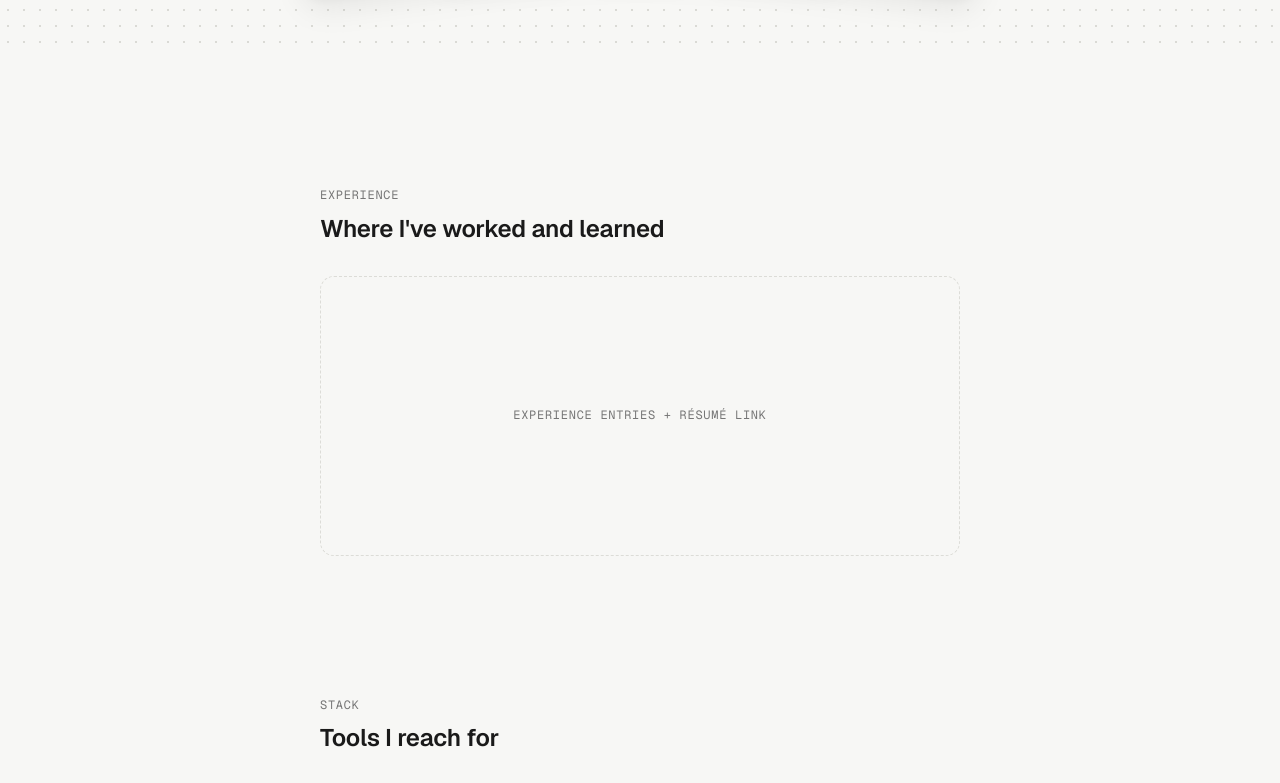
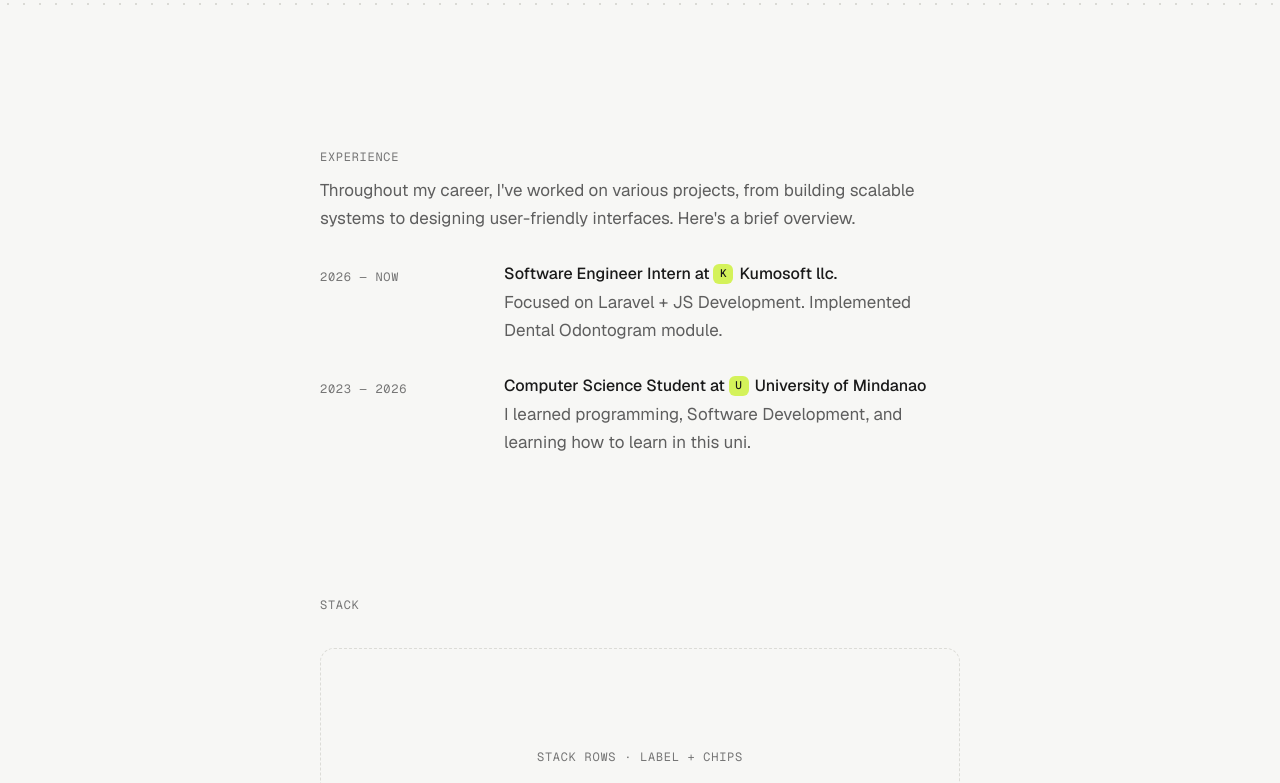
Before and after one commit to robroi-neo/Portfolio-V2, a React (Vite) app: page / in a window 1280 px wide. Shown: the part 1057-1840 px from the top of the page. Built offline with nearby package versions, Linux system fonts and the light colour scheme; a web font is replaced by a local one.

Commit message:
feat: implement experience section.

```diff
--- a/src/App.jsx
+++ b/src/App.jsx
@@ -1,9 +1,11 @@
 import Dock from './components/Dock.jsx'
+import Experience from './components/Experience.jsx'
 import Hero from './components/Hero.jsx'
 import ProjectFan from './components/ProjectFan.jsx'
 import Section from './components/Section.jsx'
 import Slot from './components/Slot.jsx'
 import TopBar from './components/TopBar.jsx'
+import { EXPERIENCE } from './data/experience.js'
 import { PROJECTS } from './data/projects.js'
 import { SECTIONS, SECTION_IDS } from './data/sections.js'
 import { useActiveSection } from './hooks/useActiveSection.js'
@@ -24,18 +26,21 @@ export default function App() {
 
         <Section
           id="projects"
-          label="Work"
-          heading="Selected projects"
+          label="projects"
           intro="Here are some of my proudest works so far. Click to see more."
         >
           <ProjectFan projects={PROJECTS} />
         </Section>
 
-        <Section id="experience" label="Experience" heading="Where I've worked and learned">
-          <Slot minHeight={280}>Experience entries + résumé link</Slot>
+        <Section
+          id="experience"
+          label="Experience"
+          intro="Throughout my career, I've worked on various projects, from building scalable systems to designing user-friendly interfaces. Here's a brief overview."
+        >
+          <Experience entries={EXPERIENCE} />
         </Section>
 
-        <Section id="stack" label="Stack" heading="Tools I reach for">
+        <Section id="stack" label="Stack">
           <Slot minHeight={220}>Stack rows · label + chips</Slot>
         </Section>
 
@@ -51,7 +56,7 @@ export default function App() {
           <Slot minHeight={140}>Arcade door</Slot>
         </Section>
 
-        <Section id="contact" label="Contact" heading="Say hello">
+        <Section id="contact" label="Contact">
           <Slot minHeight={320}>Form · link rows · signature footer</Slot>
         </Section>
       </main>
--- /dev/null
+++ b/src/components/Experience.css
@@ -0,0 +1,87 @@
+/* Experience — dates on the left, role/company/description on the right. */
+
+.experience {
+  display: grid;
+  gap: 32px;
+  margin: 0;
+}
+
+.experience__item {
+  display: grid;
+  grid-template-columns: 160px 1fr;
+  gap: 24px;
+}
+
+.experience__dates {
+  padding-top: 4px; /* line up with the first line of the title */
+  font-family: var(--font-mono);
+  font-size: var(--fs-label);
+  letter-spacing: var(--tracking-label);
+  text-transform: uppercase;
+  color: var(--label);
+  white-space: nowrap;
+}
+
+.experience__body {
+  display: grid;
+  gap: 4px;
+}
+
+.experience__title {
+  font-size: 1rem;
+  font-weight: 500;
+  letter-spacing: 0;
+}
+
+.experience__company {
+  display: inline-flex;
+  align-items: center;
+  gap: 6px;
+  vertical-align: bottom;
+}
+
+.experience__company a {
+  text-decoration: none;
+}
+
+@media (hover: hover) {
+  .experience__company a:hover {
+    text-decoration: underline;
+    text-underline-offset: 3px;
+  }
+}
+
+.experience__logo {
+  flex: none;
+  width: 20px;
+  height: 20px;
+  border-radius: 6px;
+  object-fit: cover;
+}
+
+.experience__logo--fallback {
+  display: grid;
+  place-items: center;
+  background: var(--accent);
+  color: var(--text);
+  font-family: var(--font-mono);
+  font-size: 11px;
+  font-weight: 500;
+  line-height: 1;
+}
+
+.experience__description {
+  color: var(--text-muted);
+}
+
+/* Narrow screens: dates sit above each entry instead of beside it. */
+@media (max-width: 559px) {
+  .experience__item {
+    grid-template-columns: 1fr;
+    gap: 4px;
+  }
+
+  .experience__dates {
+    padding-top: 0;
+  }
+}
--- /dev/null
+++ b/src/components/Experience.jsx
@@ -0,0 +1,57 @@
+import { useState } from 'react'
+import './Experience.css'
+
+/** Company logo, or a tile with the company's first letter when there's no logo (or it fails to load). */
+function CompanyLogo({ company, logo }) {
+  const [failed, setFailed] = useState(false)
+
+  if (logo && !failed) {
+    return (
+      <img
+        className="experience__logo"
+        src={logo}
+        alt=""
+        width="20"
+        height="20"
+        onError={() => setFailed(true)}
+      />
+    )
+  }
+  return (
+    <span className="experience__logo experience__logo--fallback" aria-hidden="true">
+      {company.replace(/[^\p{L}\p{N}]/gu, '').charAt(0).toUpperCase()}
+    </span>
+  )
+}
+
+/** Timeline-style list: dates on the left, role + company + description on the right. One row per entry. */
+export default function Experience({ entries }) {
+  return (
+    <ol className="experience" role="list">
+      {entries.map(({ id, start, end, role, company, logo, url, description }) => (
+        <li key={id} className="experience__item">
+          <p className="experience__dates">
+            {start} — {end || 'Now'}
+          </p>
+
+          <div className="experience__body">
+            <h3 className="experience__title">
+              {role} at{' '}
+              <span className="experience__company">
+                <CompanyLogo company={company} logo={logo} />
+                {url ? (
+                  <a href={url} target="_blank" rel="noreferrer">
+                    {company}
+                  </a>
+                ) : (
+                  company
+                )}
+              </span>
+            </h3>
+            <p className="experience__description">{description}</p>
+          </div>
+        </li>
+      ))}
+    </ol>
+  )
+}
--- a/src/components/ProjectFan.css
+++ b/src/components/ProjectFan.css
@@ -2,7 +2,9 @@
 
 .fan {
   --card-w: 280px;
-  --rest-gap: 140px; /* horizontal distance between cards at rest */
+  /* Horizontal distance between cards at rest. Shrinks on narrower screens so
+     the fan stays compact in the middle just before it becomes a column. */
+  --rest-gap: clamp(80px, 11vw, 140px);
   --gap: var(--rest-gap);
   --tilt: 5deg; /* rotation per step from the middle */
   --ease-smooth: cubic-bezier(0.22, 1, 0.36, 1); /* fast start, long soft landing */
@@ -40,7 +42,8 @@
 /* Spread out while the pointer (or keyboard focus) is in the fan. */
 .fan:has(.fan__list:hover),
 .fan:focus-within {
-  --gap: clamp(160px, 21vw, 260px);
+  /* As wide as fits: (screen − card − margin) ÷ 3 gaps, capped at 260px. */
+  --gap: clamp(100px, calc((100vw - var(--card-w) - 72px) / 3), 260px);
   --tilt: 1.5deg;
 }
 
--- a/src/components/Section.jsx
+++ b/src/components/Section.jsx
@@ -1,27 +1,16 @@
 /**
- * One page section. Handles the id (for the dock), the label/heading header,
+ * One page section. Handles the id (for the dock), the label/intro header,
  * and the column layout. Put anything inside; add className="breakout" to a
  * child to make it full width.
  */
-export default function Section({ id, label, heading, intro, ariaLabel, children }) {
-  const headingId = heading ? `${id}-heading` : undefined
-  const hasHeader = label || heading || intro
+export default function Section({ id, label, intro, ariaLabel, children }) {
+  const hasHeader = label || intro
 
   return (
-    <section
-      id={id}
-      className="section"
-      aria-labelledby={headingId}
-      aria-label={headingId ? undefined : (ariaLabel ?? label)}
-    >
+    <section id={id} className="section" aria-label={ariaLabel ?? label}>
       {hasHeader && (
         <header className="section__header">
           {label && <p className="label">{label}</p>}
-          {heading && (
-            <h2 id={headingId} className="heading">
-              {heading}
-            </h2>
-          )}
           {intro && <p className="section__intro">{intro}</p>}
         </header>
       )}
--- /dev/null
+++ b/src/data/experience.js
@@ -0,0 +1,34 @@
+// Work / education entries, shown top to bottom in this order (newest first).
+// The Experience section renders one row per entry, so add or remove freely.
+//
+//   id           unique, used as the React key
+//   start        e.g. '2024'
+//   end          e.g. '2026', or '' for "NOW" (still ongoing)
+//   role         e.g. 'Software Engineer'
+//   company      company / school name
+//   logo         image path. Put files in public/companies/ and use '/companies/name.png'.
+//                Leave '' (or if it fails to load) to show the company's first letter instead.
+//   url          optional company link, makes the name clickable. '' for none.
+//   description  one or two sentences about what you did
+export const EXPERIENCE = [
+  {
+    id: 'company-1',
+    start: '2026',
+    end: '',
+    role: 'Software Engineer Intern',
+    company: 'Kumosoft llc.',
+    logo: '',
+    url: 'https://www.kumo-soft.com/',
+    description: 'Focused on Laravel + JS Development. Implemented Dental Odontogram module.',
+  },
+  {
+    id: 'company-2',
+    start: '2023',
+    end: '2026',
+    role: 'Computer Science Student',
+    company: 'University of Mindanao',
+    logo: '',
+    url: 'https://umindanao.edu.ph/',
+    description: 'I learned programming, Software Development, and learning how to learn in this uni.',
+  },
+]
```
Also changed, not shown: 1 other file (tests, documents, lock files or other folders).
